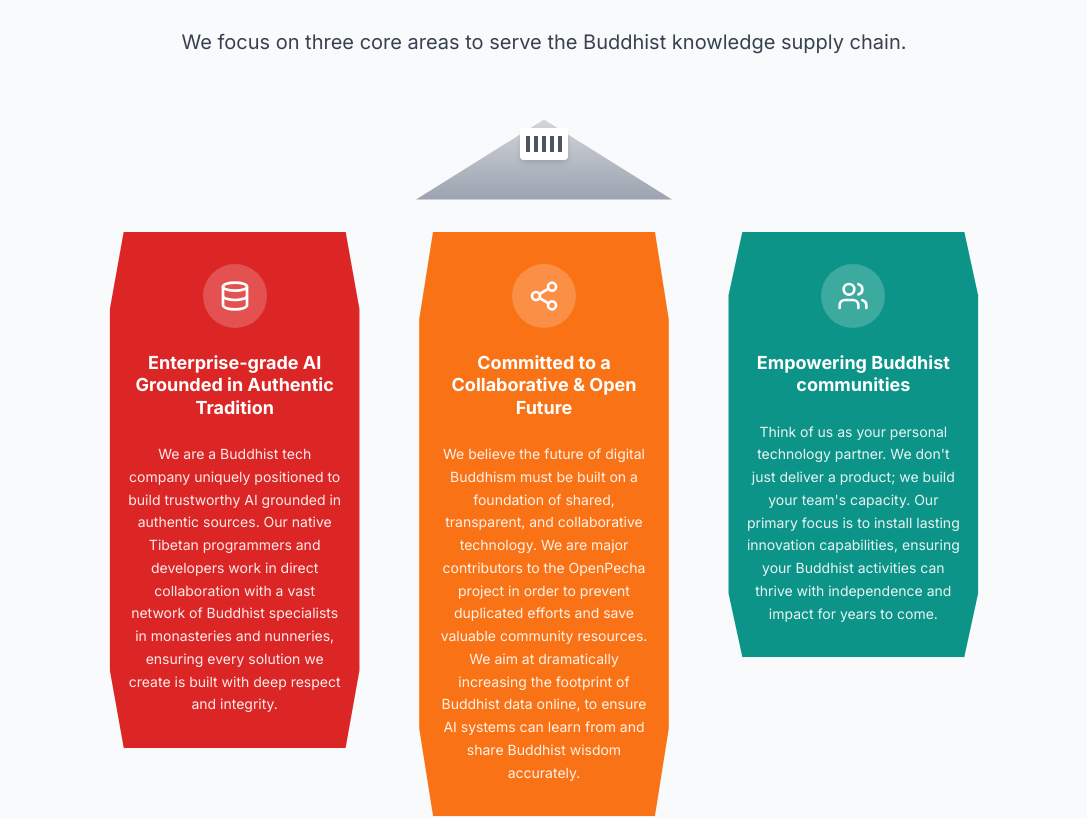
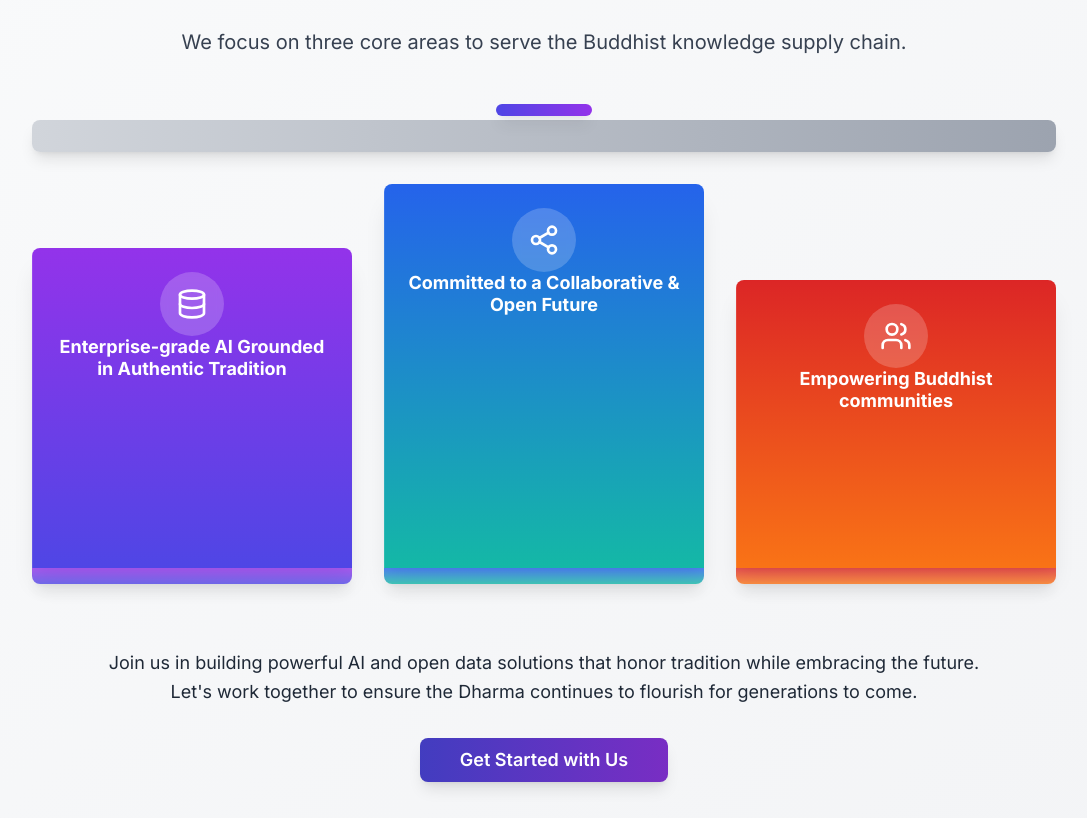
Before and after one commit to OpenPecha/Dharmaduta.in, a React (Vite) app: page / in a window 1280 px wide. Shown: the part 1819-2637 px from the top of the page, without its empty margins (96-1183 px from the left). Built offline with nearby package versions, Linux system fonts and the light colour scheme.

Commit message:
Update pillar content
Update the content of the three pillars to suit the website.

```diff
--- a/src/components/InfographicSection.tsx
+++ b/src/components/InfographicSection.tsx
@@ -40,22 +40,22 @@ const InfographicSection = () => {
       icon: Database,
       title: "Enterprise-grade AI Grounded in Authentic Tradition",
       description: "We are a Buddhist tech company uniquely positioned to build trustworthy AI grounded in authentic sources. Our native Tibetan programmers and developers work in direct collaboration with a vast network of Buddhist specialists in monasteries and nunneries, ensuring every solution we create is built with deep respect and integrity.",
-      bgColor: "bg-red-600",
-      textColor: "text-white"
+      gradient: "from-indigo-600 to-purple-600",
+      height: "h-80"
     },
     {
       icon: Share2,
       title: "Committed to a Collaborative & Open Future",
       description: "We believe the future of digital Buddhism must be built on a foundation of shared, transparent, and collaborative technology. We are major contributors to the OpenPecha project in order to prevent duplicated efforts and save valuable community resources. We aim at dramatically increasing the footprint of Buddhist data online, to ensure AI systems can learn from and share Buddhist wisdom accurately.",
-      bgColor: "bg-orange-500",
-      textColor: "text-white"
+      gradient: "from-teal-500 to-blue-600",
+      height: "h-96"
     },
     {
       icon: Users,
       title: "Empowering Buddhist communities",
       description: "Think of us as your personal technology partner. We don't just deliver a product; we build your team's capacity. Our primary focus is to install lasting innovation capabilities, ensuring your Buddhist activities can thrive with independence and impact for years to come.",
-      bgColor: "bg-teal-600",
-      textColor: "text-white"
+      gradient: "from-orange-500 to-red-600",
+      height: "h-72"
     }
   ];
 
@@ -117,86 +117,84 @@ const InfographicSection = () => {
       </div>
 
       {/* Three Core Pillars Section */}
-      <div className="py-24 bg-gray-50">
+      <div className="py-24 bg-gradient-to-br from-gray-50 to-gray-100">
         <div className="container mx-auto px-6">
           <div className="max-w-6xl mx-auto">
             <div className="text-center mb-16">
-              <h3 className="text-4xl md:text-5xl font-bold mb-6 tracking-tight text-gray-800">
-                Our Three Core Pillars
+              <h3 className="text-4xl md:text-5xl font-bold mb-6 tracking-tight">
+                <span className="bg-gradient-to-r from-indigo-600 to-purple-600 bg-clip-text text-transparent">Our Three Core Pillars</span>
               </h3>
               <p className="text-xl text-gray-700 max-w-3xl mx-auto">
                 We focus on three core areas to serve the Buddhist knowledge supply chain.
               </p>
             </div>
 
-            {/* Temple Structure with Pillars */}
-            <div className="relative max-w-4xl mx-auto">
-              {/* Temple Roof */}
-              <div className="flex justify-center mb-8">
-                <div className="relative">
-                  {/* Triangle Roof */}
-                  <div
-                    className="w-64 h-20 bg-gradient-to-b from-gray-300 to-gray-400 shadow-lg"
-                    style={{
-                      clipPath: 'polygon(50% 0%, 0% 100%, 100% 100%)'
-                    }}
-                  ></div>
-                  {/* Temple Icon */}
-                  <div className="absolute top-2 left-1/2 transform -translate-x-1/2">
-                    <div className="w-12 h-8 bg-white rounded-sm flex items-center justify-center shadow-md">
-                      <div className="flex space-x-1">
-                        <div className="w-1 h-4 bg-gray-600"></div>
-                        <div className="w-1 h-4 bg-gray-600"></div>
-                        <div className="w-1 h-4 bg-gray-600"></div>
-                        <div className="w-1 h-4 bg-gray-600"></div>
-                        <div className="w-1 h-4 bg-gray-600"></div>
-                      </div>
-                    </div>
-                  </div>
-                </div>
-              </div>
+            {/* Modern Pillar Graph */}
+            <div className="relative max-w-5xl mx-auto">
+              {/* Base Platform */}
+              <div className="bg-gradient-to-r from-gray-300 to-gray-400 h-8 w-full rounded-lg shadow-lg mb-8"></div>
 
-              {/* Three Pillars */}
-              <div className="grid md:grid-cols-3 gap-8">
+              {/* Pillars Container */}
+              <div className="grid md:grid-cols-3 gap-8 items-end">
                 {pillars.map((pillar, index) => (
-                  <div key={pillar.title} className="relative">
-                    {/* Pillar Shape */}
-                    <div className={`${pillar.bgColor} ${pillar.textColor} p-8 shadow-xl relative`}
-                         style={{
-                           clipPath: 'polygon(10% 0%, 90% 0%, 95% 15%, 95% 85%, 90% 100%, 10% 100%, 5% 85%, 5% 15%)'
-                         }}>
-                      {/* Icon */}
-                      <div className="flex justify-center mb-6">
-                        <div className="w-16 h-16 bg-white bg-opacity-20 rounded-full flex items-center justify-center">
+                  <div key={pillar.title} className="relative group">
+                    {/* Pillar */}
+                    <div className={`bg-gradient-to-t ${pillar.gradient} ${pillar.height} rounded-t-lg shadow-xl relative overflow-hidden transition-all duration-500 hover:scale-105`}>
+                      {/* Pillar Content */}
+                      <div className="absolute inset-0 p-6 flex flex-col justify-between text-white">
+                        {/* Icon at top */}
+                        <div className="flex justify-center">
+                          <div className="w-16 h-16 bg-white bg-opacity-20 rounded-full flex items-center justify-center backdrop-blur-sm">
                             <pillar.icon className="w-8 h-8 text-white" />
                           </div>
                         </div>
 
                         {/* Title */}
-                      <h4 className="text-lg font-bold mb-6 text-center leading-tight">
+                        <div className="text-center">
+                          <h4 className="text-lg font-bold mb-4 leading-tight">
                             {pillar.title}
                           </h4>
+                        </div>
 
-                      {/* Description */}
-                      <p className="text-sm leading-relaxed text-center opacity-90">
+                        {/* Description at bottom */}
+                        <div className="opacity-0 group-hover:opacity-100 transition-opacity duration-300">
+                          <p className="text-sm leading-relaxed text-center">
                             {pillar.description}
                           </p>
                         </div>
                       </div>
+
+                      {/* Pillar Lines/Texture */}
+                      <div className="absolute inset-x-0 top-0 bottom-0 opacity-10">
+                        {[...Array(8)].map((_, i) => (
+                          <div key={i} className="h-full border-l border-white ml-4 first:ml-0" style={{ marginLeft: `${i * 12.5}%` }}></div>
+                        ))}
+                      </div>
+                    </div>
+
+                    {/* Pillar Base */}
+                    <div className={`bg-gradient-to-t ${pillar.gradient} h-4 rounded-b-lg shadow-lg opacity-80`}></div>
+                  </div>
                 ))}
               </div>
 
-              {/* Base Foundation */}
-              <div className="mt-8">
-                <div className="bg-gradient-to-r from-gray-200 to-gray-300 h-6 w-full shadow-lg rounded-sm"></div>
+              {/* Top Connecting Element */}
+              <div className="absolute -top-4 left-1/2 transform -translate-x-1/2">
+                <div className="bg-gradient-to-r from-indigo-600 to-purple-600 h-3 w-24 rounded-full shadow-lg"></div>
               </div>
             </div>
 
             {/* Call to Action */}
             <div className="text-center mt-16">
-              <p className="text-lg text-gray-800 max-w-4xl mx-auto leading-relaxed">
+              <p className="text-lg text-gray-800 max-w-4xl mx-auto leading-relaxed mb-8">
                 Join us in building powerful AI and open data solutions that honor tradition while embracing the future. Let's work together to ensure the Dharma continues to flourish for generations to come.
               </p>
+              <Button
+                size="lg"
+                className="bg-gradient-to-r from-indigo-600/80 to-purple-600/80 hover:from-indigo-700/80 hover:to-purple-700/80 text-white px-10 py-4 text-lg font-semibold shadow-lg hover:shadow-xl transition-all duration-300 transform hover:scale-105 rounded-lg"
+              >
+                Get Started with Us
+              </Button>
             </div>
           </div>
         </div>
```
Lines whose indentation alone changed are shown as unchanged.
